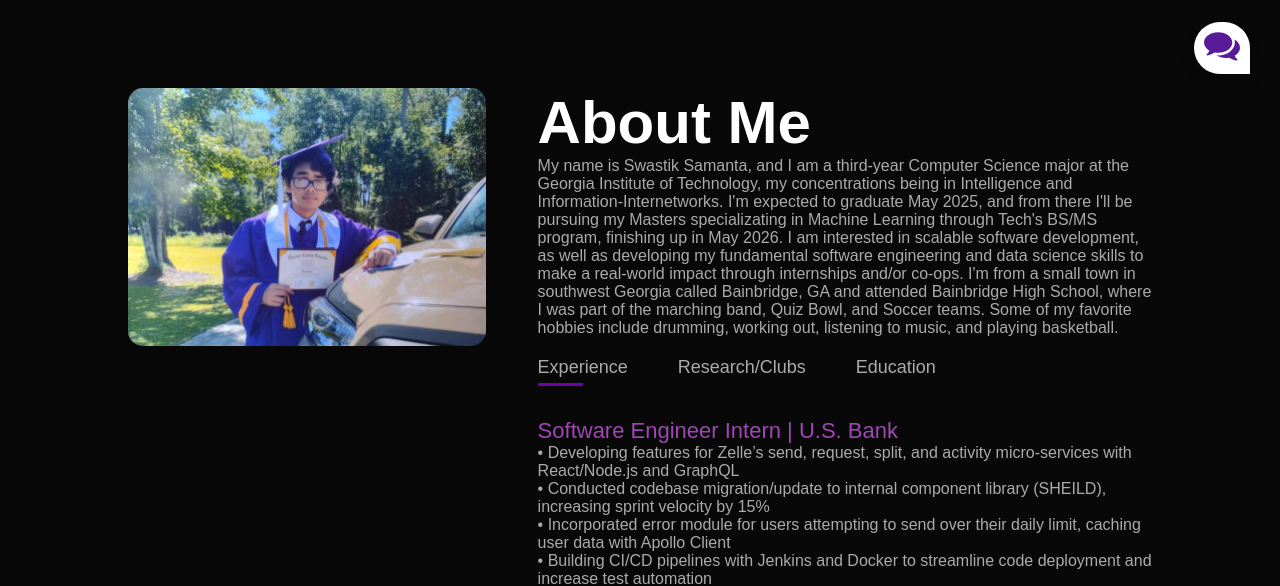
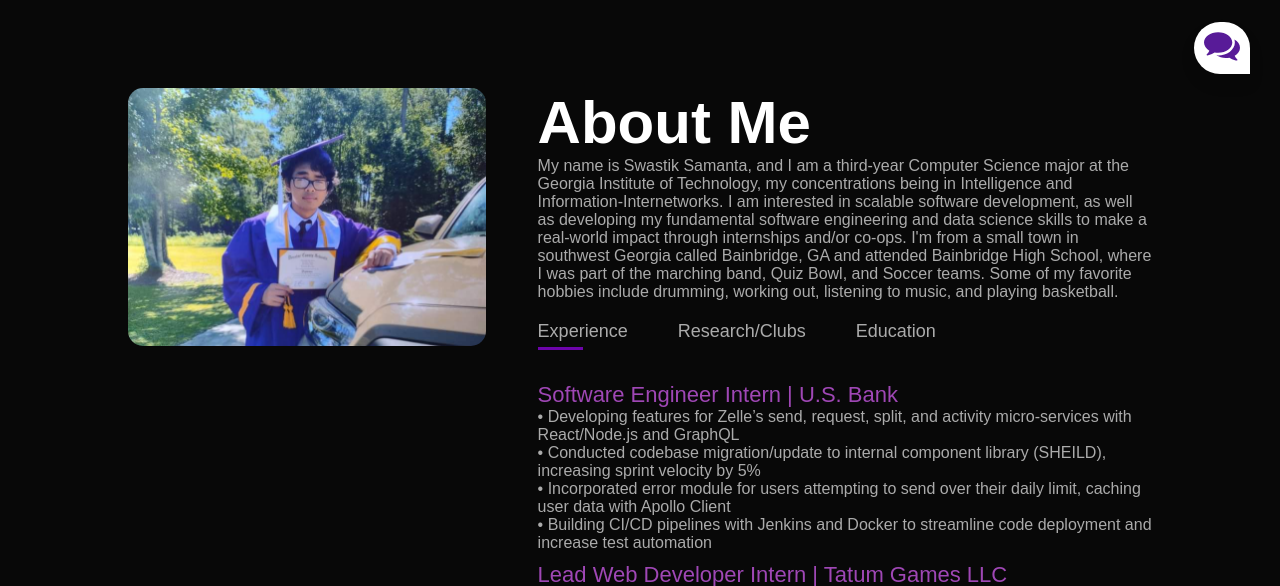
Before and after one commit to Swastik-Samanta/Personal-Website, a Flask app: page / in a window 1280 px wide. Shown: the part 696-1282 px from the top of the page. Run offline with Flask 3, Linux system fonts and the light colour scheme.

Commit message:
J tryna cap

```diff
--- a/templates/index.html
+++ b/templates/index.html
@@ -36,7 +36,6 @@
                 <div class="about-col-2">
                     <h2 class="sub-title">About Me</h2>
                     <p>My name is Swastik Samanta, and I am a third-year Computer Science major at the Georgia Institute of Technology, my concentrations being in Intelligence and Information-Internetworks.
-                        I'm expected to graduate May 2025, and from there I'll be pursuing my Masters specializating in Machine Learning through Tech's BS/MS program, finishing up in May 2026.
                         I am interested in scalable software development, as well as developing my fundamental software engineering and data science skills to make a real-world impact through internships and/or co-ops.
                         I'm from a small town in southwest Georgia called Bainbridge, GA and attended Bainbridge High School, where I was part of the marching band, Quiz Bowl, and Soccer teams.
                         Some of my favorite hobbies include drumming, working out, listening to music, and playing basketball. </p>
@@ -66,7 +65,7 @@
                         <ul>
                             <li><span>Software Engineer Intern | U.S. Bank </span>
                                 <br> • Developing features for Zelle’s send, request, split, and activity micro-services with React/Node.js and GraphQL
-                                <br>  •  Conducted codebase migration/update to internal component library (SHEILD), increasing sprint velocity by 15%
+                                <br>  •  Conducted codebase migration/update to internal component library (SHEILD), increasing sprint velocity by 5%
                                 <br>  • Incorporated error module for users attempting to send over their daily limit, caching user data with Apollo Client
                                 <br> • Building CI/CD pipelines with Jenkins and Docker to streamline code deployment and increase test automation
                             </li>
```
